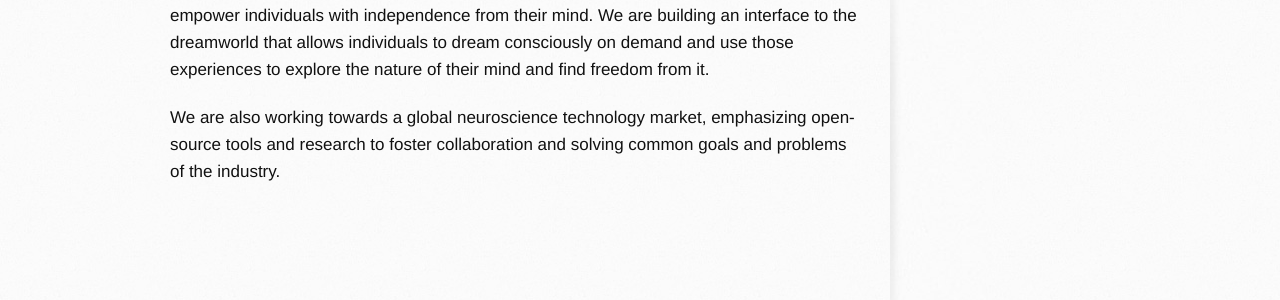
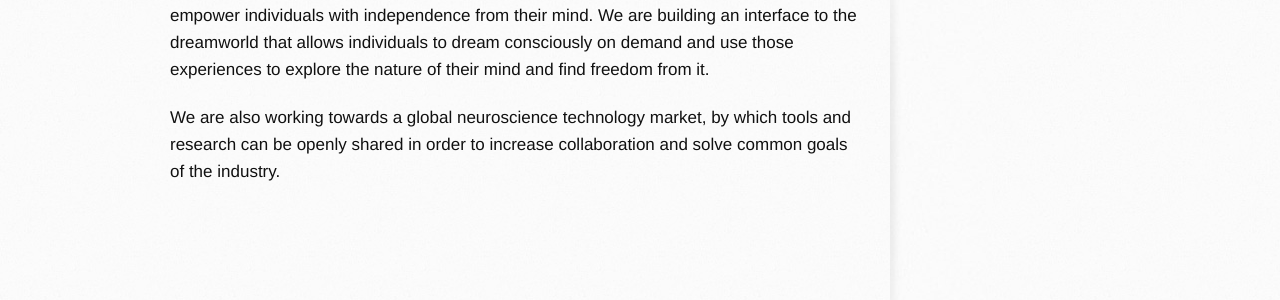
Before and after one commit to networkf/network.github.io, a Jekyll site: the page built from about.md, in a window 1280 px wide. Shown: the part 206-506 px from the top of the page. Built offline with Jekyll 4.4.1, drawn with Linux system fonts in a browser that asks for light colours; some web fonts are replaced; our own code applies the rules of GitHub Pages for plain Markdown files; the repository's description, which GitHub fills in, is left out.

Commit message:
Update about.md

```diff
--- a/about.md
+++ b/about.md
@@ -11,4 +11,4 @@ layout: default
 <br>
 Network's mission is to accelerate the advent of dream exploration technologies and empower individuals with independence from their mind. We are building an interface to the dreamworld that allows individuals to dream consciously on demand and use those experiences to explore the nature of their mind and find freedom from it.
 
-We are also working towards a global neuroscience technology market, emphasizing open-source tools and research to foster collaboration and solving common goals and problems of the industry.
+We are also working towards a global neuroscience technology market, by which tools and research can be openly shared in order to increase collaboration and solve common goals of the industry.
```
